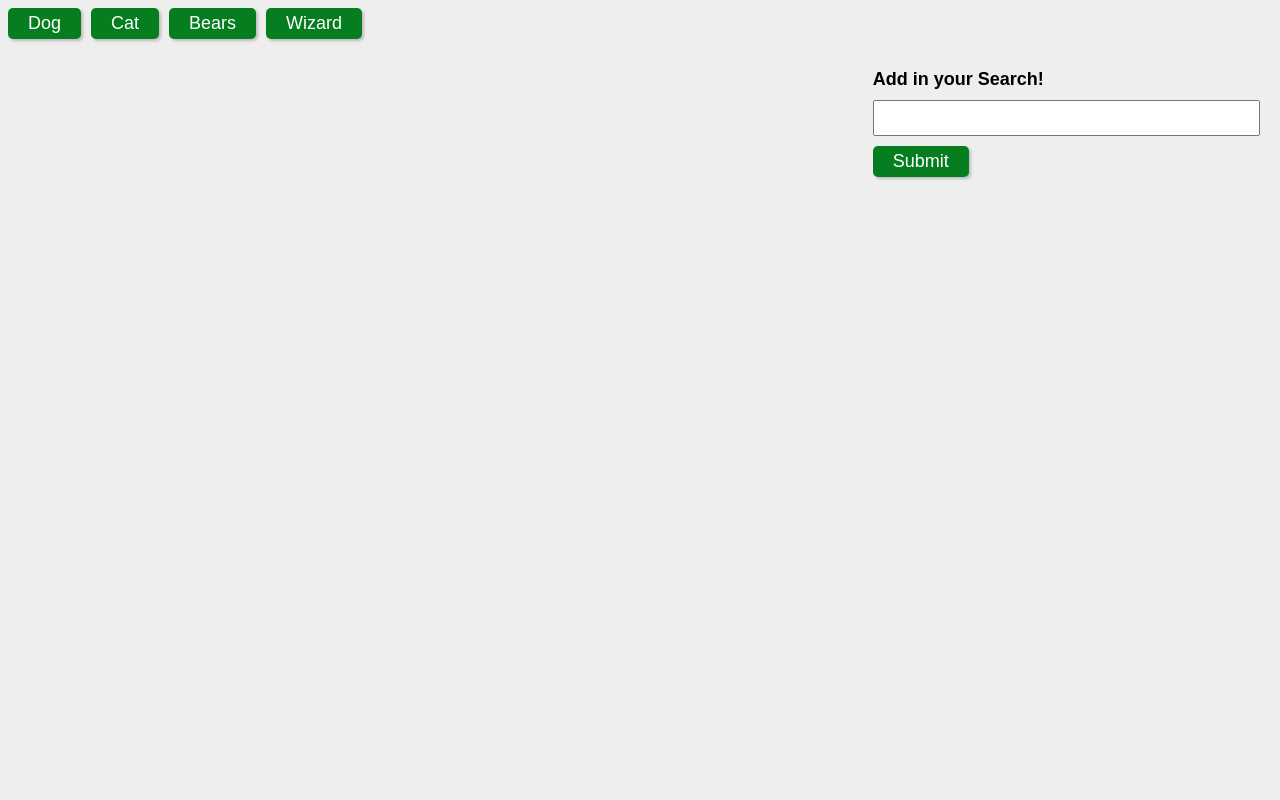
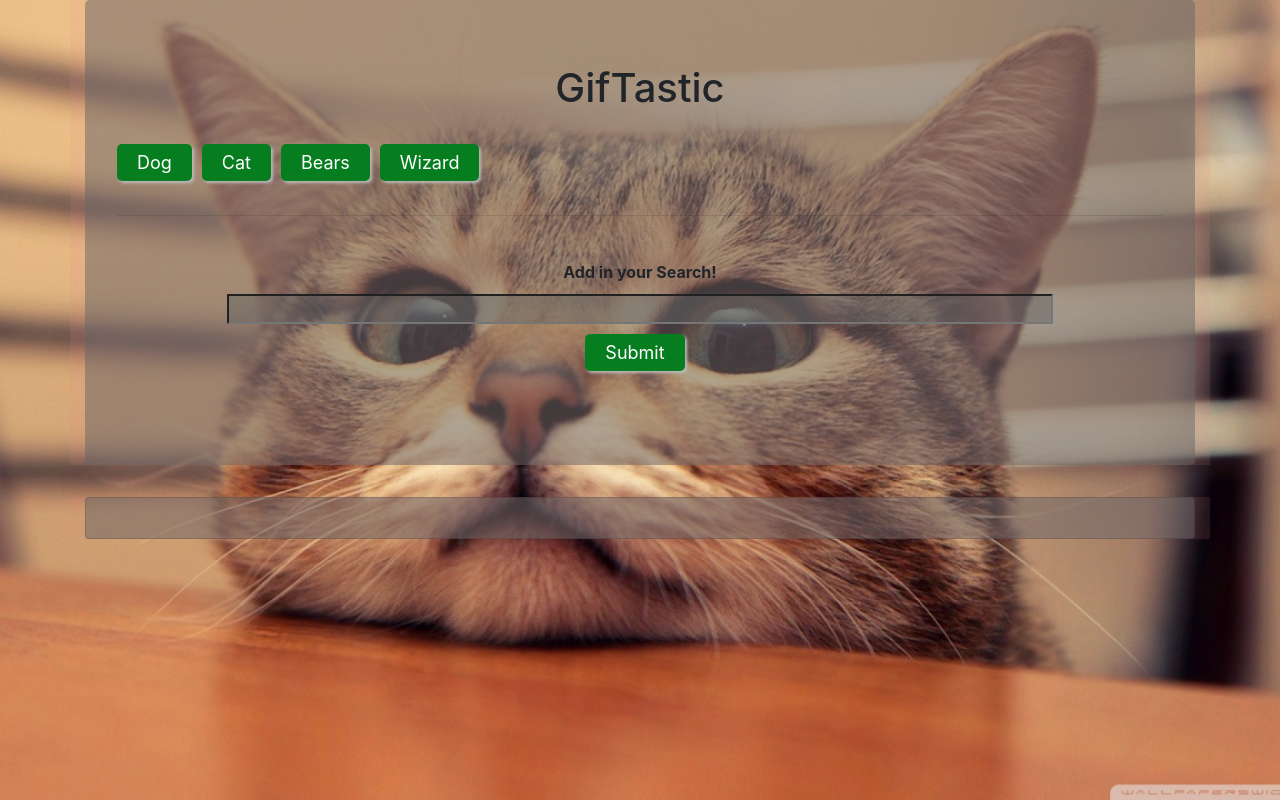
Before and after one commit to Angel2367716/GifTastic, a plain HTML site: page index.html in a window 1280 px wide. Drawn offline with nearby package versions, Linux system fonts and the light colour scheme.

Commit message:
Updated the style

```diff
--- a/assets/css/style.css
+++ b/assets/css/style.css
@@ -1,10 +1,23 @@
+
 body {
-    font: 18px arial, sans-serif;
-    background: #eee;
+    background: url(../images/cat.jpg)  no-repeat center center fixed;
+    -webkit-background-size: cover;
+  -moz-background-size: cover;
+  -o-background-size: cover;
+  background-size: cover
+
+  }
+
+.container {
+    background-size:cover;
+    background-color: rgba(226, 136, 136, 0.13);
+
+color: inherit;
+
 }
 
 #searches {
-    width: 70%;
+    width: 100%;
 }
 
 .search-item {
@@ -12,8 +25,7 @@ body {
     padding: 10px;
 }
 form {
-    width: 30%;
-    float: right;
+    width: 100%;
     padding: 20px;
 }
 label {
@@ -26,6 +38,8 @@ input[type="text"] {
     margin-bottom: 10px;
     height: 30px;
     font-size: 18px;
+    background-size:cover;
+    background-color:rgba(100,100,100, 0.5);
 }
 button, input[type="submit"] {
     background: #067e20;
@@ -44,3 +58,9 @@ button:hover, input[type="submit"]:hover{
 button.active {
     background: #334E4D;
 }
+
+.jumbotron, .card {
+    background-size:cover;
+    background-color: rgba(100,100,100, 0.5);
+    color: inherit;
+}
--- a/assets/javascript/app.js
+++ b/assets/javascript/app.js
@@ -20,10 +20,11 @@ $(document).ready(function () {
     }
 
     $(document).on('click', '.searchButton', function () {
+
         $('#searches').empty();
         const type = $(this).data('type');
         console.log(type);
-        const queryURL = "https://api.giphy.com/v1/gifs/search?q=" + type + "&api_key=0tPJSAkmge33IsGzgEwrOofvW7yPGcVv&limit=5";
+        const queryURL = "https://api.giphy.com/v1/gifs/search?q=" + type + "&api_key=0tPJSAkmge33IsGzgEwrOofvW7yPGcVv&limit=10";
 
         $.ajax({ url: queryURL, method: "GET" })
             .done(function (response) {
@@ -50,6 +51,7 @@ $(document).ready(function () {
     })
 
     $(document).on('click','.searchImage', function(){
+
         const state = $(this).attr('data-state');
         if (state == 'still') {
             $(this).attr('src', $(this).data('animated'));
--- a/index.html
+++ b/index.html
@@ -6,23 +6,55 @@
     <meta name="viewport" content="width=device-width, initial-scale=1.0">
     <meta http-equiv="X-UA-Compatible" content="ie=edge">
     <title>Personalized GIF</title>
+    <link rel="stylesheet" href="https://stackpath.bootstrapcdn.com/bootstrap/4.3.1/css/bootstrap.min.css"
+    integrity="sha384-ggOyR0iXCbMQv3Xipma34MD+dH/1fQ784/j6cY/iJTQUOhcWr7x9JvoRxT2MZw1T" crossorigin="anonymous">
     <link rel="stylesheet" href="../GifTastic/assets/css/style.css">
     <script src="https://ajax.googleapis.com/ajax/libs/jquery/3.4.0/jquery.min.js"></script>
 
 </head>
 
 <body>
+    <div class="container">
+        <div class="jumbotron">
+            <div class="row">
+                <div class="col-md-12 text-center">
+
+                    <h1>GifTastic</h1>
+                </div>
+            </div>
+            <br>
+            <div class="row">
+                <div class="col-md-12">
 
                     <div id="buttonsArea"></div>
+                </div>
+            </div>
 
+            <hr class="my-4">
+
+            <div class="row">
+                <div class="col-md-1"></div>
+                <div class="col-md-10 text-center">
                     <form id="search-form">
                         <label for="search-input">Add in your Search!</label>
                         <input type="text" id="search-input"><br>
                         <input id="addSearch" type="submit" value="Submit">
                     </form>
+                </div>
+                <div class="col-md-1"></div>
+            </div>
 
+        </div>
+    </div>
+
+    <div class="container">
+        <div class="card" id="results-card">
+            <div class="card-body">
                 <div id="searches"></div>
+            </div>
+        </div>
 
+    </div>
     <script src="../GifTastic/assets/javascript/app.js" type="text/javascript"></script>
 </body>
 
```
Also changed, not shown: assets/images/cat.jpg (added), 1 other file. Lines whose indentation alone changed are shown as unchanged.
